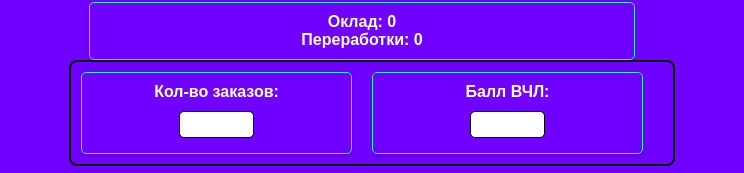
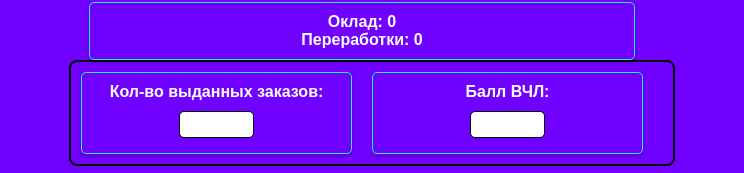
Before and after one commit to Uzum-B01/Salarycalculated, a plain HTML site: page index.html in a window 1280 px wide. Shown: the part 588-761 px from the top of the page, without its empty margins (268-1012 px from the left). Drawn offline with Linux system fonts and the light colour scheme.

Commit message:
index.html

```diff
--- a/index.html
+++ b/index.html
@@ -246,7 +246,7 @@
         <div class="input-container">
           <div class="input-row">
               <div class="field">
-                <label for="ordersCount">Кол-во заказов:</label>
+                <label for="ordersCount">Кол-во выданных заказов:</label>
                 <input type="number" id="ordersCount" />
               </div>
               <div class="field">
```
